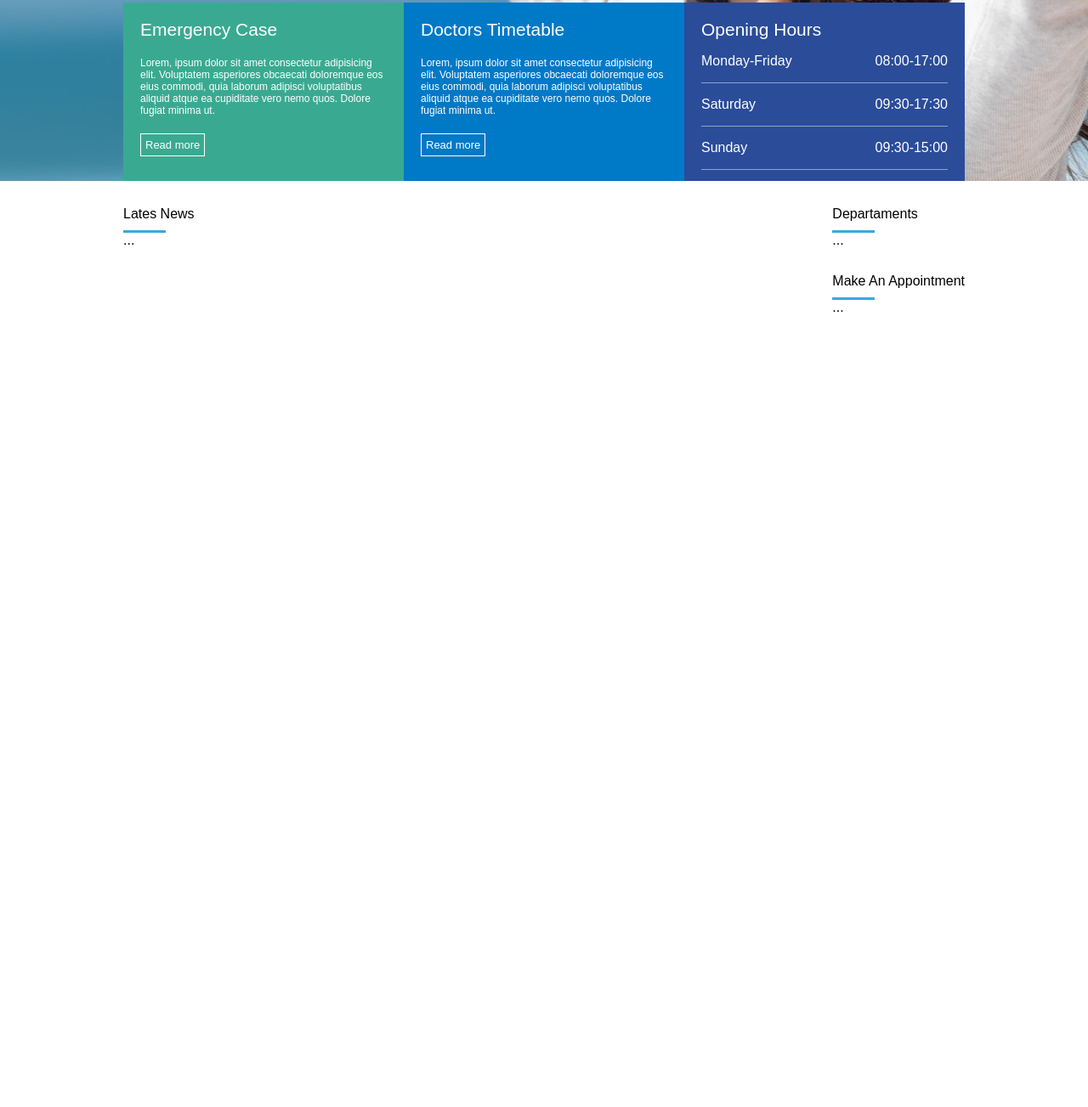
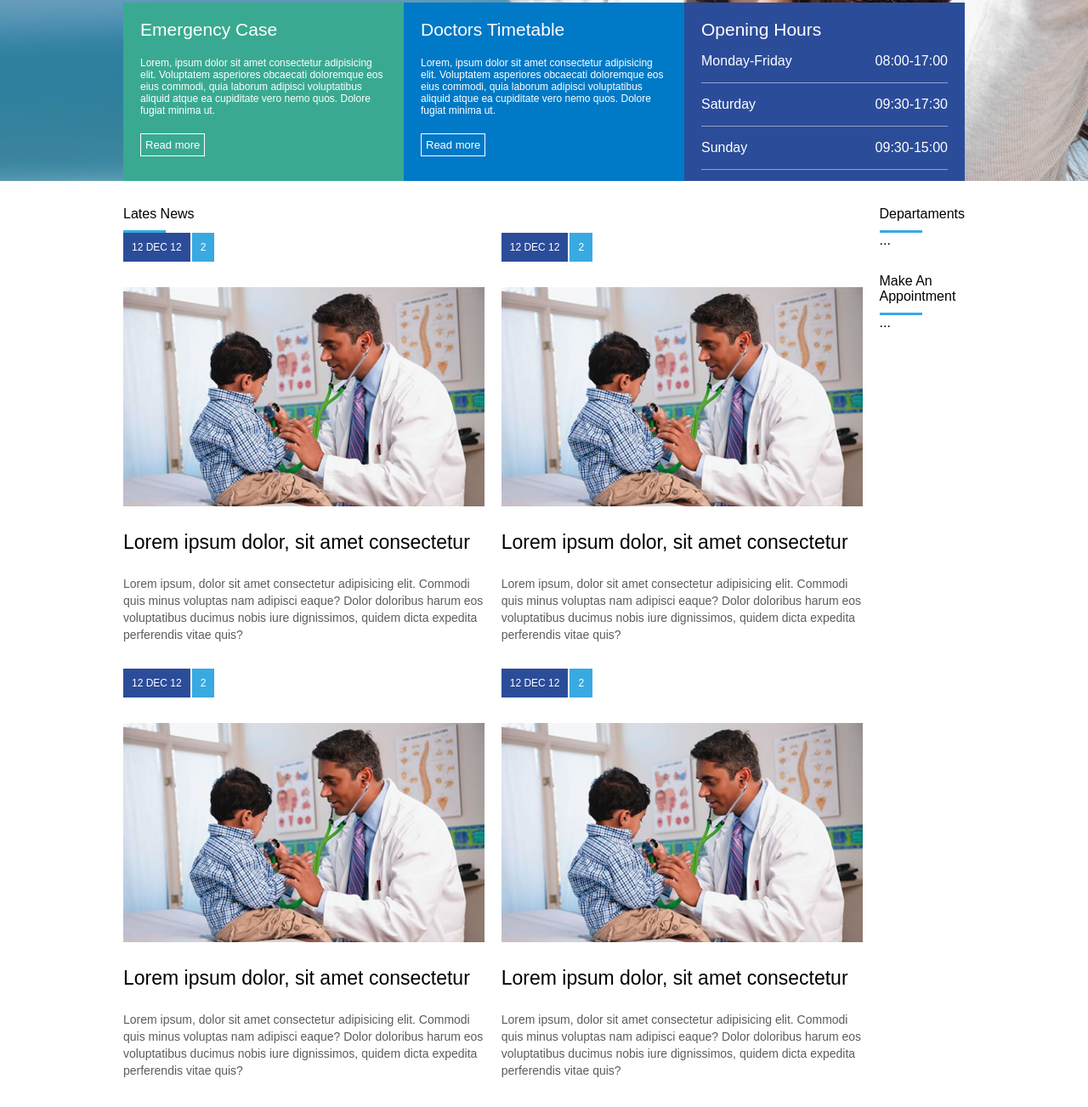
Before and after one commit to coutinhojessica/ProjetosEstudos, a plain HTML site: page HtmlCss/mediCenter/index.html in a window 1280 px wide. Shown: the part 577-1880 px from the top of the page at 85% size. Before the commit the page ends 968 px from the top, so only its background shows below. Drawn offline with Linux system fonts and the light colour scheme.

Commit message:
Mais uma etapa do projeto de HTML do B7Web.

```diff
--- a/HtmlCss/mediCenter/assets/css/style.css
+++ b/HtmlCss/mediCenter/assets/css/style.css
@@ -180,3 +180,60 @@
     background-color: #36a9e1;
     margin-top: 10px;
 }
+
+.flex {
+    display: flex;
+    flex-wrap: wrap;
+}
+
+article {
+    flex: 1;
+    min-width: 300px;
+    margin-right: 20px;
+}
+
+article a {
+    text-decoration: none;
+}
+
+article .new_data {
+    display: flex;
+
+}
+article .new_posted_at {
+    background-color: #2b4c99;
+    color: #fff;
+    font-size: 12px;
+    padding: 10px;
+    margin-right: 2px;
+}
+
+article .new_comments {
+    background-color: #39aae1;
+    color: #fff;
+    font-size: 12px;
+    padding: 10px;
+}
+
+article .new_thumbnail{
+    margin-top: 30px;
+}
+
+article .new_thumbnail img {
+    width: 100%;
+    height: auto;
+}
+
+article .news-title {
+    margin-top: 25px;
+    margin-bottom: 25px;
+    font-size: 23px;
+    color: black;
+}
+
+article .new_resume {
+    font-size: 14px;
+    color: #5c5c5c;
+    line-height: 20px;
+    margin-bottom: 30px;
+}
--- a/HtmlCss/mediCenter/index.html
+++ b/HtmlCss/mediCenter/index.html
@@ -74,8 +74,75 @@
                     <div class="widget-title">
                         <div class="widget-title-text">Lates News</div>
                         <div class="widget-title-bar"></div>
-                        <div class="widget-body">
-                            ...
+                        <div class="widget-body flex">
+                            <article>
+                                <a href="">
+                                    <div class="new_data">
+                                        <div class="new_posted_at"> 12 DEC 12</div>
+                                        <div class="new_comments">
+                                            2
+                                        </div>
+                                    </div>
+                                    <div class="new_thumbnail">
+                                        <img src="assets/imagens/atendendo.jpg" alt="Doutor">
+                                    </div>
+                                    <div class="news-title"> Lorem ipsum dolor, sit amet consectetur </div>
+                                    <div class="new_resume">
+                                        Lorem ipsum, dolor sit amet consectetur adipisicing elit. Commodi quis minus voluptas nam adipisci eaque? Dolor doloribus harum eos voluptatibus ducimus nobis iure dignissimos, quidem dicta expedita perferendis vitae quis?
+                                    </div>
+                                </a>
+                            </article>
+                            <article>
+                                <a href="">
+                                    <div class="new_data">
+                                        <div class="new_posted_at"> 12 DEC 12</div>
+                                        <div class="new_comments">
+                                            2
+                                        </div>
+                                    </div>
+                                    <div class="new_thumbnail">
+                                        <img src="assets/imagens/atendendo.jpg" alt="Doutor">
+                                    </div>
+                                    <div class="news-title"> Lorem ipsum dolor, sit amet consectetur </div>
+                                    <div class="new_resume">
+                                        Lorem ipsum, dolor sit amet consectetur adipisicing elit. Commodi quis minus voluptas nam adipisci eaque? Dolor doloribus harum eos voluptatibus ducimus nobis iure dignissimos, quidem dicta expedita perferendis vitae quis?
+                                    </div>
+                                </a>
+                            </article>
+                            <article>
+                                <a href="">
+                                    <div class="new_data">
+                                        <div class="new_posted_at"> 12 DEC 12</div>
+                                        <div class="new_comments">
+                                            2
+                                        </div>
+                                    </div>
+                                    <div class="new_thumbnail">
+                                        <img src="assets/imagens/atendendo.jpg" alt="Doutor">
+                                    </div>
+                                    <div class="news-title"> Lorem ipsum dolor, sit amet consectetur </div>
+                                    <div class="new_resume">
+                                        Lorem ipsum, dolor sit amet consectetur adipisicing elit. Commodi quis minus voluptas nam adipisci eaque? Dolor doloribus harum eos voluptatibus ducimus nobis iure dignissimos, quidem dicta expedita perferendis vitae quis?
+                                    </div>
+                                </a>
+                            </article>
+                            <article>
+                                <a href="">
+                                    <div class="new_data">
+                                        <div class="new_posted_at"> 12 DEC 12</div>
+                                        <div class="new_comments">
+                                            2
+                                        </div>
+                                    </div>
+                                    <div class="new_thumbnail">
+                                        <img src="assets/imagens/atendendo.jpg" alt="Doutor">
+                                    </div>
+                                    <div class="news-title"> Lorem ipsum dolor, sit amet consectetur </div>
+                                    <div class="new_resume">
+                                        Lorem ipsum, dolor sit amet consectetur adipisicing elit. Commodi quis minus voluptas nam adipisci eaque? Dolor doloribus harum eos voluptatibus ducimus nobis iure dignissimos, quidem dicta expedita perferendis vitae quis?
+                                    </div>
+                                </a>
+                            </article>
                         </div>
                     </div>
                 </div>
```
Also changed, not shown: HtmlCss/mediCenter/assets/imagens/atendendo.jpg (added).
